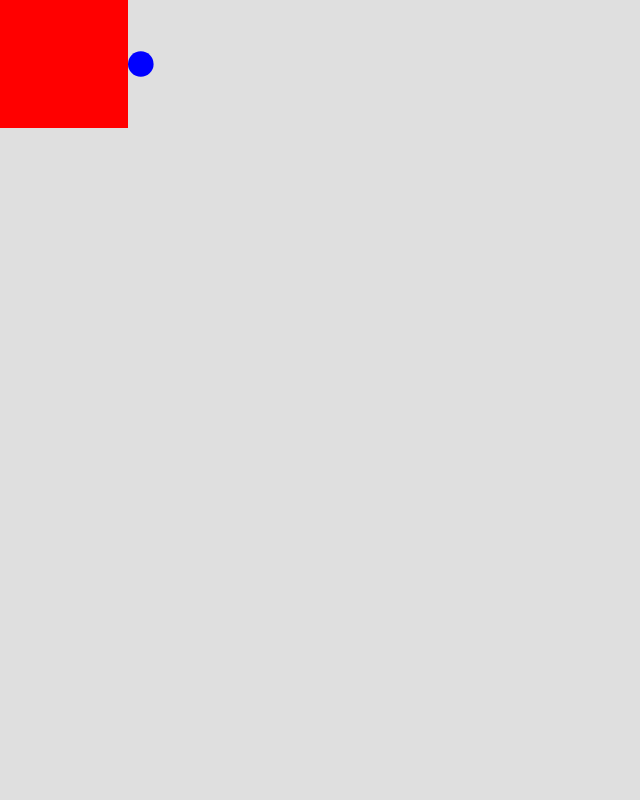
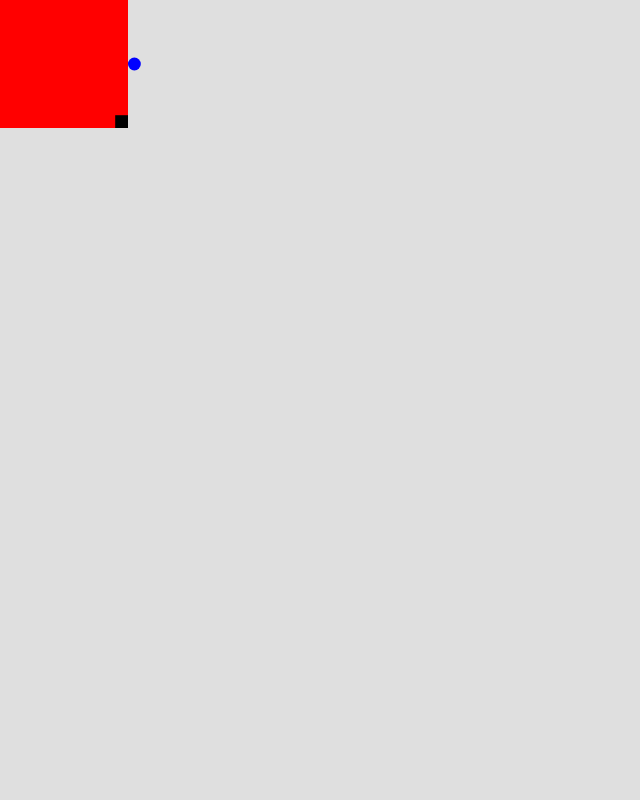
Before and after one commit to justinmc/affine-transforms-react-svg, a React (Create React App) app: page / in a window 1280 px wide. Shown: the top 800 px of the page, without its empty margins (0-640 px from the left). Built offline with nearby package versions, Linux system fonts and the light colour scheme.

Commit message:
Scale, rotation from center, simplify state

```diff
--- a/src/Svg.css
+++ b/src/Svg.css
@@ -4,8 +4,12 @@ svg {
   background-color: #dfdfdf;
 }
 
-rect {
+.rect {
   fill: #ff0000;
+}
+
+.scale-handle {
+  fill: #000000;
 }
 
 circle {
--- a/src/Svg.js
+++ b/src/Svg.js
@@ -18,17 +18,23 @@ class Svg extends Component {
 
     this.svg = React.createRef();
     this.rect = React.createRef();
-    this.circle = React.createRef();
+    this.rotationHandle = React.createRef();
+    this.scaleHandle = React.createRef();
 
     this.state = {
       draggingOffset: null,
       // Point where dragging the rotate handle started
       rotateHandleDragPoint: null,
-      transform: math.matrix([
-        [1, 0, 0],
-        [0, 1, 0],
-        [0, 0, 1],
-      ]),
+      scaleHandleDragPoint: null,
+      scale: {
+        x: 1,
+        y: 1,
+      },
+      rotation: 0.0,
+      translation: {
+        x: 0,
+        y: 0,
+      },
     };
   }
 
@@ -68,12 +74,27 @@ class Svg extends Component {
       y: event.clientY,
     }, container);
 
+    // If click happened on scale handle
+    const viewBoxScaleHandle = Svg.browserToViewBoxRect(
+      this.scaleHandle.current.getBoundingClientRect(),
+      container,
+    );
+    if (isHit(viewBoxScaleHandle, viewBoxPoint)) {
+      this.setState({
+        scaleHandleDragPoint: {
+          x: viewBoxPoint.x,
+          y: viewBoxPoint.y,
+        },
+      });
+      return;
+    }
+
     // If click happened on the rect
     if (isHit(viewBoxRect, viewBoxPoint)) {
       this.setState({
         draggingOffset: {
-          x: this.state.transform._data[0][2] - viewBoxPoint.x,
-          y: this.state.transform._data[1][2] - viewBoxPoint.y,
+          x: this.state.translation.x - viewBoxPoint.x,
+          y: this.state.translation.y - viewBoxPoint.y,
         },
       });
       return;
@@ -81,7 +102,7 @@ class Svg extends Component {
 
     // If click happened on the rotate handle
     const viewBoxRotateHandle = Svg.browserToViewBoxRect(
-      this.circle.current.getBoundingClientRect(),
+      this.rotationHandle.current.getBoundingClientRect(),
       container,
     );
     if (isHit(viewBoxRotateHandle, viewBoxPoint)) {
@@ -91,11 +112,12 @@ class Svg extends Component {
           y: viewBoxRect.y + RECT_HEIGHT / 2,
         },
       });
+      return;
     }
   }
 
   onMouseMove(event) {
-    if (!this.state.draggingOffset && !this.state.rotateHandleDragPoint) {
+    if (!this.state.draggingOffset && !this.state.rotateHandleDragPoint && !this.state.scaleHandleDragPoint) {
       return;
     }
 
@@ -114,43 +136,82 @@ class Svg extends Component {
 
     // Calculate translate
     if (this.state.draggingOffset) {
-      transformationMatrix._data[0][2] = viewBoxPoint.x + this.state.draggingOffset.x;
-      transformationMatrix._data[1][2] = viewBoxPoint.y + this.state.draggingOffset.y;
-    } else {
-      transformationMatrix._data[0][2] = this.state.transform._data[0][2];
-      transformationMatrix._data[1][2] = this.state.transform._data[1][2];
+      this.setState({
+        translation: {
+          x: viewBoxPoint.x + this.state.draggingOffset.x,
+          y: viewBoxPoint.y + this.state.draggingOffset.y,
+        },
+      });
     }
 
     // Calculate rotation
     if (this.state.rotateHandleDragPoint) {
       const angle = angleBetween(this.state.rotateHandleDragPoint, viewBoxPoint);
-      const rotationMatrix = math.matrix([
-        [Math.cos(angle), -Math.sin(angle), 0],
-        [Math.sin(angle), Math.cos(angle), 0],
-        [0, 0, 1],
-      ]);
-      transformationMatrix = math.multiply(transformationMatrix, rotationMatrix);
-    } else {
-      transformationMatrix._data[0][0] = this.state.transform._data[0][0];
-      transformationMatrix._data[0][1] = this.state.transform._data[0][1];
-      transformationMatrix._data[1][0] = this.state.transform._data[1][0];
-      transformationMatrix._data[1][1] = this.state.transform._data[1][1];
+      this.setState({
+        rotation: angle,
+      });
     }
 
-    this.setState({
-      transform: transformationMatrix,
-    });
+    // Calculate scale
+    if (this.state.scaleHandleDragPoint) {
+      this.setState({
+        scale: {
+          x: 1 + (viewBoxPoint.x - this.state.scaleHandleDragPoint.x) / RECT_WIDTH,
+          y: 1 + (viewBoxPoint.y - this.state.scaleHandleDragPoint.y) / RECT_HEIGHT,
+        },
+      });
+    }
   }
 
   onMouseUp() {
     this.setState({
       draggingOffset: null,
       rotateHandleDragPoint: null,
+      scaleHandleDragPoint: null,
     });
   }
 
   render() {
-    const transformString = matrixToSvgTransform(this.state.transform);
+    const translationMatrix = math.matrix([
+      [1, 0, this.state.translation.x],
+      [0, 1, this.state.translation.y],
+      [0, 0, 1],
+    ]);
+    const scaleMatrix = math.matrix([
+      [this.state.scale.x, 0, 0],
+      [0, this.state.scale.y, 0],
+      [0, 0, 1],
+    ]);
+
+    const { rotation } = this.state;
+    const rawRotationMatrix = math.matrix([
+      [Math.cos(rotation), -Math.sin(rotation),  0],
+      [Math.sin(rotation), Math.cos(rotation),  0],
+      [0, 0, 1],
+    ]);
+    const centerToOriginMatrix = math.matrix([
+      [1, 0,  -RECT_WIDTH / 2],
+      [0, 1, -RECT_HEIGHT / 2],
+      [0, 0, 1],
+    ]);
+    const centerToOriginInverseMatrix = math.matrix([
+      [1, 0,  RECT_WIDTH / 2],
+      [0, 1, RECT_HEIGHT / 2],
+      [0, 0, 1],
+    ]);
+    const rotationMatrix = math.multiply(
+      centerToOriginInverseMatrix,
+      rawRotationMatrix,
+      centerToOriginMatrix,
+    );
+
+    const transformationMatrix = math.multiply(
+      translationMatrix,
+      scaleMatrix,
+      rotationMatrix,
+    );
+    const transform = matrixToSvgTransform(transformationMatrix);
+
     return (
       <svg
         viewBox={`0 0 ${VIEW_BOX_WIDTH} ${VIEW_BOX_HEIGHT}`}
@@ -160,18 +221,27 @@ class Svg extends Component {
         ref={this.svg}
       >
         <g
-          transform={`matrix(${transformString})`}
+          transform={`matrix(${transform})`}
         >
           <rect
+            className="rect"
             width={RECT_WIDTH}
             height={RECT_HEIGHT}
             ref={this.rect}
           />
+          <rect
+            className="scale-handle"
+            width="1"
+            height="1"
+            x="9"
+            y="9"
+            ref={this.scaleHandle}
+          />
           <circle
-            r="1"
-            cx="11"
+            r="0.5"
+            cx="10.5"
             cy="5"
-            ref={this.circle}
+            ref={this.rotationHandle}
           />
         </g>
       </svg>
```
